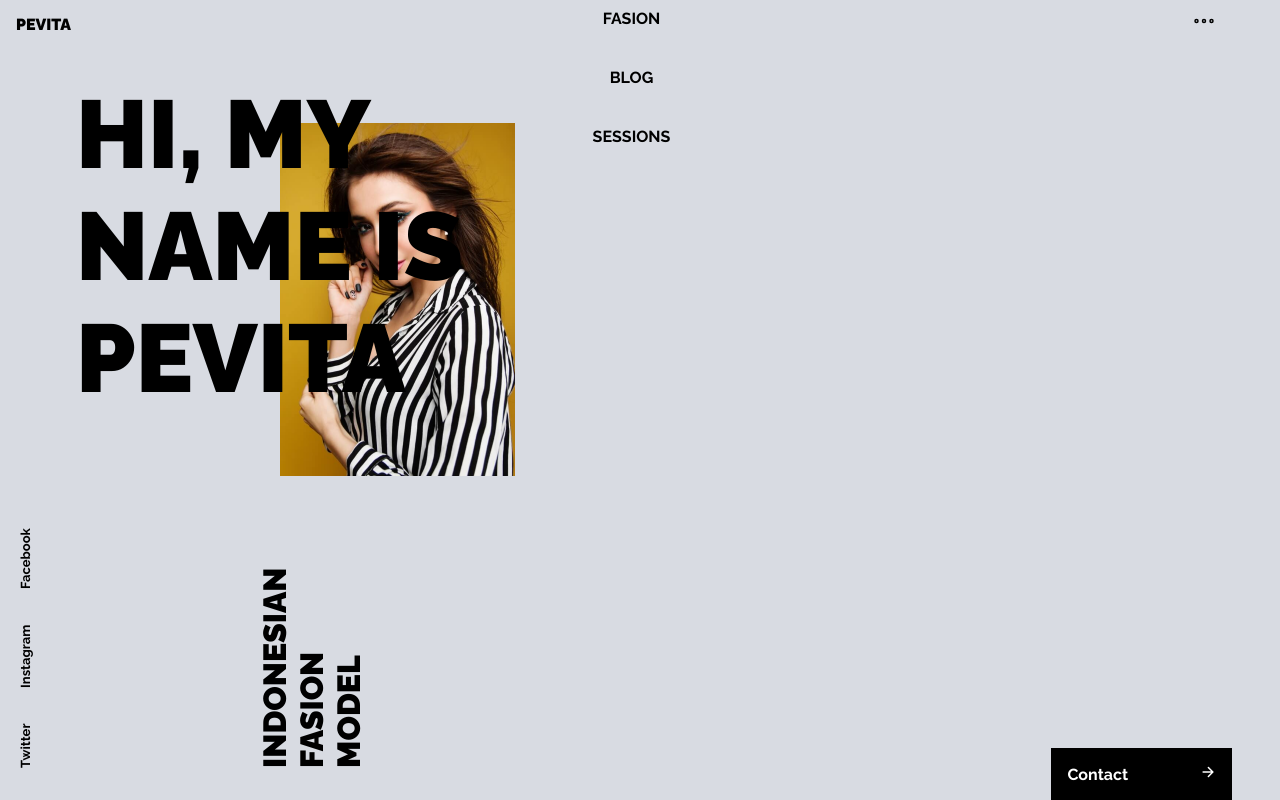
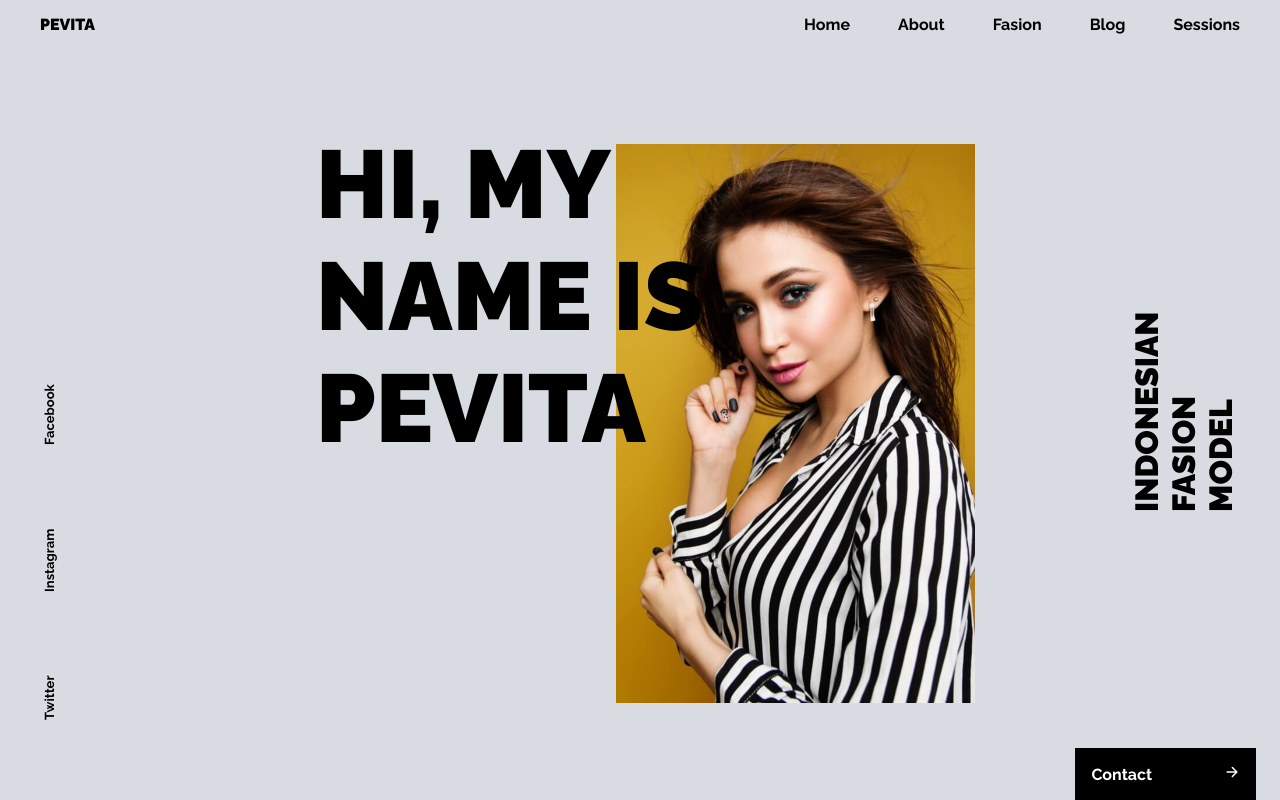
Before and after one commit to fajarfadillahh/pevita-landing-page, a plain HTML site: page index.html in a window 1280 px wide. Drawn offline with nearby package versions, Linux system fonts and the light colour scheme.

Commit message:
project finish

```diff
--- a/js/script.js
+++ b/js/script.js
@@ -19,6 +19,53 @@ new hoverEffect({
   intensity: 0.3,
   image1: "img/img1.jpg",
   image2: "img/img2.jpg",
-  displacementImage: "assets/img/diss.png",
+  displacementImage: "img/diss.png",
   imagesRatio: 450 / 300,
 });
+
+// ----- GASP -----
+
+// NAV, TITLE, IMG
+gsap.from(".nav, .nav__item", {
+  opacity: 0,
+  duration: 1,
+  delay: 1,
+  y: -30,
+  stagger: 0.2,
+});
+
+gsap.from(".home__title", {
+  opacity: 0,
+  duration: 1.2,
+  delay: 1.2,
+  y: -30,
+});
+
+gsap.from(".home__img", {
+  opacity: 0,
+  duration: 1.3,
+  delay: 1.3,
+  y: -50,
+});
+
+// SOCIAL, SUBTITLE, BUTTON
+gsap.from(".home__social", {
+  opacity: 0,
+  duration: 1.5,
+  delay: 1,
+  y: 50,
+});
+
+gsap.from(".home__subtitle", {
+  opacity: 0,
+  duration: 1.8,
+  delay: 1,
+  y: 50,
+});
+
+gsap.from(".home__button", {
+  opacity: 0,
+  duration: 2,
+  delay: 1,
+  y: 50,
+});
--- a/scss/style.scss
+++ b/scss/style.scss
@@ -132,7 +132,7 @@ img {
 
   &__list {
     text-align: center;
-    padding: 2.5rem;
+    padding-top: 2.5rem;
   }
 
   &__item {
@@ -156,7 +156,7 @@ img {
 
 // SHOW NAVBAR
 .show {
-  right: 0;
+  right: -5%;
 }
 
 // ----- HOME SECTION -----
@@ -187,7 +187,7 @@ img {
     left: 22%;
     width: 235px;
     height: 353px;
-    // z-index: var(--z-tooltip);
+    z-index: var(--z-tooltip);
   }
 
   &__social {
@@ -206,6 +206,7 @@ img {
     writing-mode: vertical-rl;
     transform: rotate(180deg);
     padding-top: 2rem;
+    padding-right: 0.5rem;
     font-size: var(--h2-font-size);
     font-weight: $font-black;
   }
@@ -223,3 +224,71 @@ img {
     }
   }
 }
+
+// ----- MEDIA QUERIES -----
+@media screen and (min-width: 768px) {
+  body {
+    margin: 0;
+  }
+
+  .main {
+    height: 100vh;
+  }
+
+  .nav {
+    &__list {
+      display: flex;
+      padding-top: 0;
+    }
+
+    &__item {
+      margin-left: 3rem;
+      margin-bottom: 0;
+    }
+
+    &__link {
+      text-transform: initial;
+    }
+
+    &__toggle,
+    &__close {
+      display: none;
+    }
+  }
+
+  .home {
+    grid-template-columns: 4fr 1fr;
+
+    &__title {
+      top: 16%;
+      left: 23%;
+    }
+
+    &__img {
+      width: 359px;
+      height: 559px;
+      top: 18%;
+      left: 48%;
+    }
+
+    &__social {
+      padding-top: 5rem;
+
+      &-link {
+        padding-bottom: 3rem;
+      }
+    }
+
+    &__subtitle {
+      padding-top: 18rem;
+      padding-right: 8rem;
+    }
+  }
+}
+
+@media screen and (min-width: 1200px) {
+  .bg-grid {
+    margin-left: auto;
+    margin-right: auto;
+  }
+}
```
Also changed, not shown: css/style.css.
